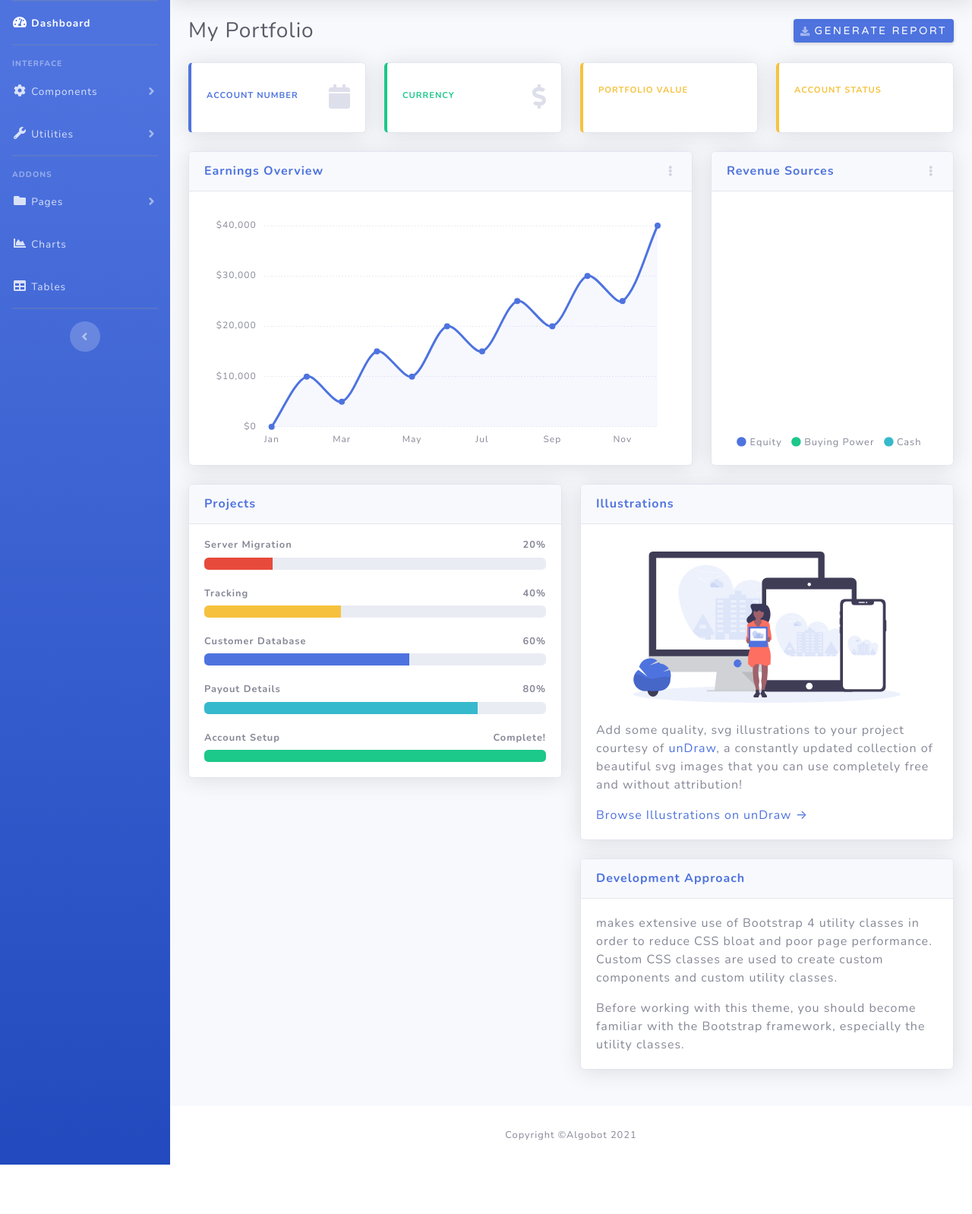
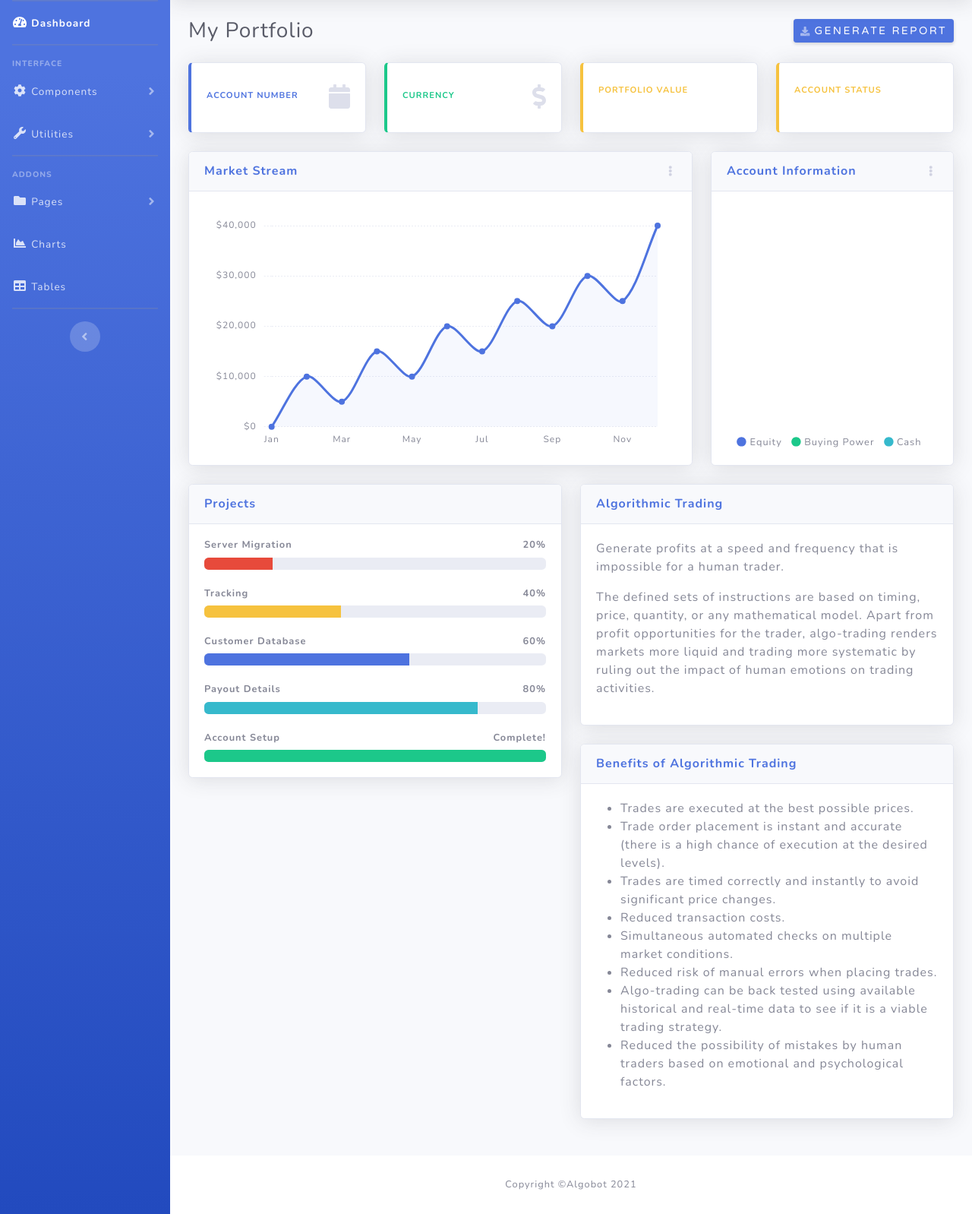
Before and after one commit to Algo-messiahs/Algobot-UI, a Django app: template algobot/templates/registration/dashboard/dashboard.html in a window 1280 px wide. Shown: the part 70-1668 px from the top of the page at 76% size. Before the commit the page ends 1603 px from the top, so only its background shows below. Run offline with Django 3.2, Linux system fonts and the light colour scheme; the template is opened without the code that fills it, so the values that code supplies are empty; a map, chart or similar area stays blank; some libraries are stand-ins or nearby versions.

Commit message:
change the contents of the Dashboard

```diff
--- a/algobot/templates/registration/dashboard/account_information.html
+++ b/algobot/templates/registration/dashboard/account_information.html
@@ -1,4 +1,4 @@
-<!-- Earnings (Monthly) Card Example -->
+<!-- Account Number-->
 <div class="col-xl-3 col-md-6 mb-4">
     <div class="card border-left-primary shadow h-100 py-2">
         <div class="card-body">
@@ -16,7 +16,7 @@
     </div>
 </div>
 
-<!-- Earnings (Monthly) Card Example -->
+<!--Currency  -->
 <div class="col-xl-3 col-md-6 mb-4">
     <div class="card border-left-success shadow h-100 py-2">
         <div class="card-body">
@@ -34,7 +34,7 @@
     </div>
 </div>
 
-<!-- Earnings (Monthly) Card Example -->
+<!-- portfolio_value -->
 <div class="col-xl-3 col-md-6 mb-4">
     <div class="card border-left-warning shadow h-100 py-2">
         <div class="card-body">
@@ -48,33 +48,7 @@
         </div>
     </div>
 </div>
-{#<div class="col-xl-3 col-md-6 mb-4">#}
-{#    <div class="card border-left-info shadow h-100 py-2">#}
-{#        <div class="card-body">#}
-{#            <div class="row no-gutters align-items-center">#}
-{#                <div class="col mr-2">#}
-{#                    <div class="text-xs font-weight-bold text-info text-uppercase mb-1">Exchange#}
-{#                    </div>#}
-{#                    <div class="row no-gutters align-items-center">#}
-{#                        <div class="col-auto">#}
-{#                            <div class="h5 mb-0 mr-3 font-weight-bold text-gray-800">50%</div>#}
-{#                        </div>#}
-{#                        <div class="col">#}
-{#                            <div class="progress progress-sm mr-2">#}
-{#                                <div class="progress-bar bg-info" role="progressbar"#}
-{#                                    style="width: 50%" aria-valuenow="50" aria-valuemin="0"#}
-{#                                    aria-valuemax="100"></div>#}
-{#                            </div>#}
-{#                        </div>#}
-{#                    </div>#}
-{#                </div>#}
-{#                <div class="col-auto">#}
-{#                    <i class="fas fa-clipboard-list fa-2x text-gray-300"></i>#}
-{#                </div>#}
-{#            </div>#}
-{#        </div>#}
-{#    </div>#}
-{#</div>#}
+
 <!-- Account Status -->
 <div class="col-xl-3 col-md-6 mb-4">
     <div class="card border-left-warning shadow h-100 py-2">
--- a/algobot/templates/registration/dashboard/area_chart.html
+++ b/algobot/templates/registration/dashboard/area_chart.html
@@ -3,7 +3,7 @@
         <!-- Card Header - Dropdown -->
         <div
             class="card-header py-3 d-flex flex-row align-items-center justify-content-between">
-            <h6 class="m-0 font-weight-bold text-primary">Earnings Overview</h6>
+            <h6 class="m-0 font-weight-bold text-primary">Market Stream</h6>
             <div class="dropdown no-arrow">
                 <a class="dropdown-toggle" href="#" role="button" id="dropdownMenuLink"
                     data-toggle="dropdown" aria-haspopup="true" aria-expanded="false">
@@ -11,11 +11,11 @@
                 </a>
                 <div class="dropdown-menu dropdown-menu-right shadow animated--fade-in"
                     aria-labelledby="dropdownMenuLink">
-                    <div class="dropdown-header">Dropdown Header:</div>
-                    <a class="dropdown-item" href="#">Action</a>
-                    <a class="dropdown-item" href="#">Another action</a>
+                    <div class="dropdown-header">Account Information</div>
+                    <a class="dropdown-item" href="#">Equity</a>
+                    <a class="dropdown-item" href="#">Buying Power</a>
                     <div class="dropdown-divider"></div>
-                    <a class="dropdown-item" href="#">Something else here</a>
+                    <a class="dropdown-item" href="#">Cash</a>
                 </div>
             </div>
         </div>
--- a/algobot/templates/registration/dashboard/latest_news.html
+++ b/algobot/templates/registration/dashboard/latest_news.html
@@ -1,31 +1,36 @@
 <div class="card shadow mb-4">
     <div class="card-header py-3">
-        <h6 class="m-0 font-weight-bold text-primary">Illustrations</h6>
+        <h6 class="m-0 font-weight-bold text-primary">Algorithmic Trading</h6>
     </div>
     <div class="card-body">
-        <div class="text-center">
-            <img class="img-fluid px-3 px-sm-4 mt-3 mb-4" style="width: 25rem;"
-                src="img/undraw_posting_photo.svg" alt="...">
-        </div>
-        <p>Add some quality, svg illustrations to your project courtesy of <a
-                target="_blank" rel="nofollow" href="https://undraw.co/">unDraw</a>, a
-            constantly updated collection of beautiful svg images that you can use
-            completely free and without attribution!</p>
-        <a target="_blank" rel="nofollow" href="https://undraw.co/">Browse Illustrations on
-            unDraw &rarr;</a>
+
+        <p> Generate profits at a speed and frequency
+            that is impossible for a human trader.<p/>
+        <p>The defined sets of instructions are based on timing, price, quantity,
+            or any mathematical model. Apart from profit opportunities for the trader,
+            algo-trading renders markets more liquid and
+            trading more systematic by ruling out the impact of human emotions on
+            trading activities.</p>
     </div>
 </div>
 
 <!-- Approach -->
 <div class="card shadow mb-4">
     <div class="card-header py-3">
-        <h6 class="m-0 font-weight-bold text-primary">Development Approach</h6>
+        <h6 class="m-0 font-weight-bold text-primary">Benefits of Algorithmic Trading</h6>
     </div>
     <div class="card-body">
-        <p>makes extensive use of Bootstrap 4 utility classes in order to reduce
-            CSS bloat and poor page performance. Custom CSS classes are used to create
-            custom components and custom utility classes.</p>
-        <p class="mb-0">Before working with this theme, you should become familiar with the
-            Bootstrap framework, especially the utility classes.</p>
+        <ul>
+            <li>Trades are executed at the best possible prices.</li>
+            <li>Trade order placement is instant and accurate (there is a high chance of execution at the desired levels).</li>
+            <li>Trades are timed correctly and instantly to avoid significant price changes.</li>
+            <li>Reduced transaction costs.</li>
+            <li>Simultaneous automated checks on multiple market conditions.</li>
+            <li>Reduced risk of manual errors when placing trades.</li>
+            <li>Algo-trading can be back tested using available historical and real-time data to see if it is a viable trading strategy.</li>
+            <li>Reduced the possibility of mistakes by human traders based on emotional and psychological factors.</li>
+        </ul>
+
+
     </div>
 </div>
--- a/algobot/templates/registration/dashboard/pie_chart.html
+++ b/algobot/templates/registration/dashboard/pie_chart.html
@@ -3,7 +3,7 @@
         <!-- Card Header - Dropdown -->
         <div
             class="card-header py-3 d-flex flex-row align-items-center justify-content-between">
-            <h6 class="m-0 font-weight-bold text-primary">Revenue Sources</h6>
+            <h6 class="m-0 font-weight-bold text-primary">Account Information</h6>
             <div class="dropdown no-arrow">
                 <a class="dropdown-toggle" href="#" role="button" id="dropdownMenuLink"
                     data-toggle="dropdown" aria-haspopup="true" aria-expanded="false">
@@ -11,11 +11,11 @@
                 </a>
                 <div class="dropdown-menu dropdown-menu-right shadow animated--fade-in"
                     aria-labelledby="dropdownMenuLink">
-                    <div class="dropdown-header">Dropdown Header:</div>
-                    <a class="dropdown-item" href="#">Action</a>
-                    <a class="dropdown-item" href="#">Another action</a>
+                    <div class="dropdown-header">Account Information</div>
+                    <a class="dropdown-item" href="#">Equity</a>
+                    <a class="dropdown-item" href="#">Buying Power</a>
                     <div class="dropdown-divider"></div>
-                    <a class="dropdown-item" href="#">Something else here</a>
+                    <a class="dropdown-item" href="#">Cash</a>
                 </div>
             </div>
         </div>
```
